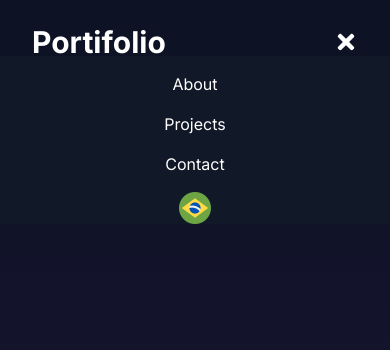
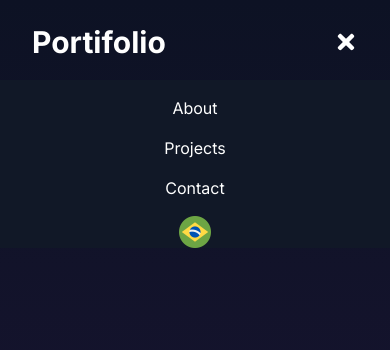
Before and after one commit to DevSamuelBrito/Portifolio-2.0, a Next.js app: page / in a window 390 px wide. Both pictures are taken after a click on the button 346 px from the left and 42 px from the top of the page. Shown: the top 350 px of the page. Built offline with nearby package versions, Linux system fonts and the light colour scheme.

Commit message:
atualizando uma linha

```diff
--- a/app/_components/NavBar.tsx
+++ b/app/_components/NavBar.tsx
@@ -75,7 +75,7 @@ const Navbar = () => {
           </button>
         </div>
         {isOpen && (
-          <div className="md:hidden absolute top-14 left-0 w-full z-20 bg-gray-900">
+          <div className="md:hidden absolute mt-14 left-0 w-full z-20 bg-gray-900">
             <ul className="flex flex-col items-center space-y-4 mt-4">
               <li>
                 <Link href="/" className="text-white hover:text-blue-400">
```
